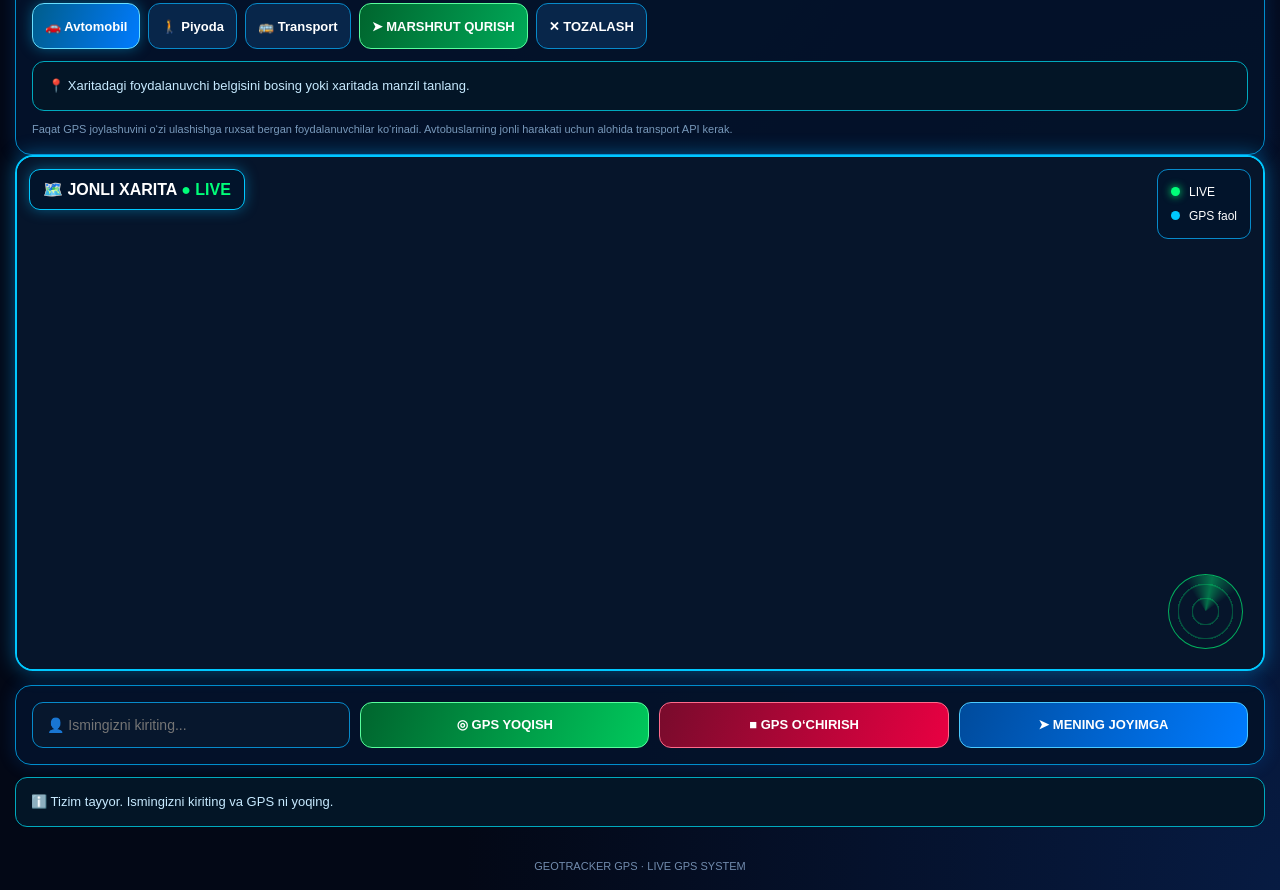
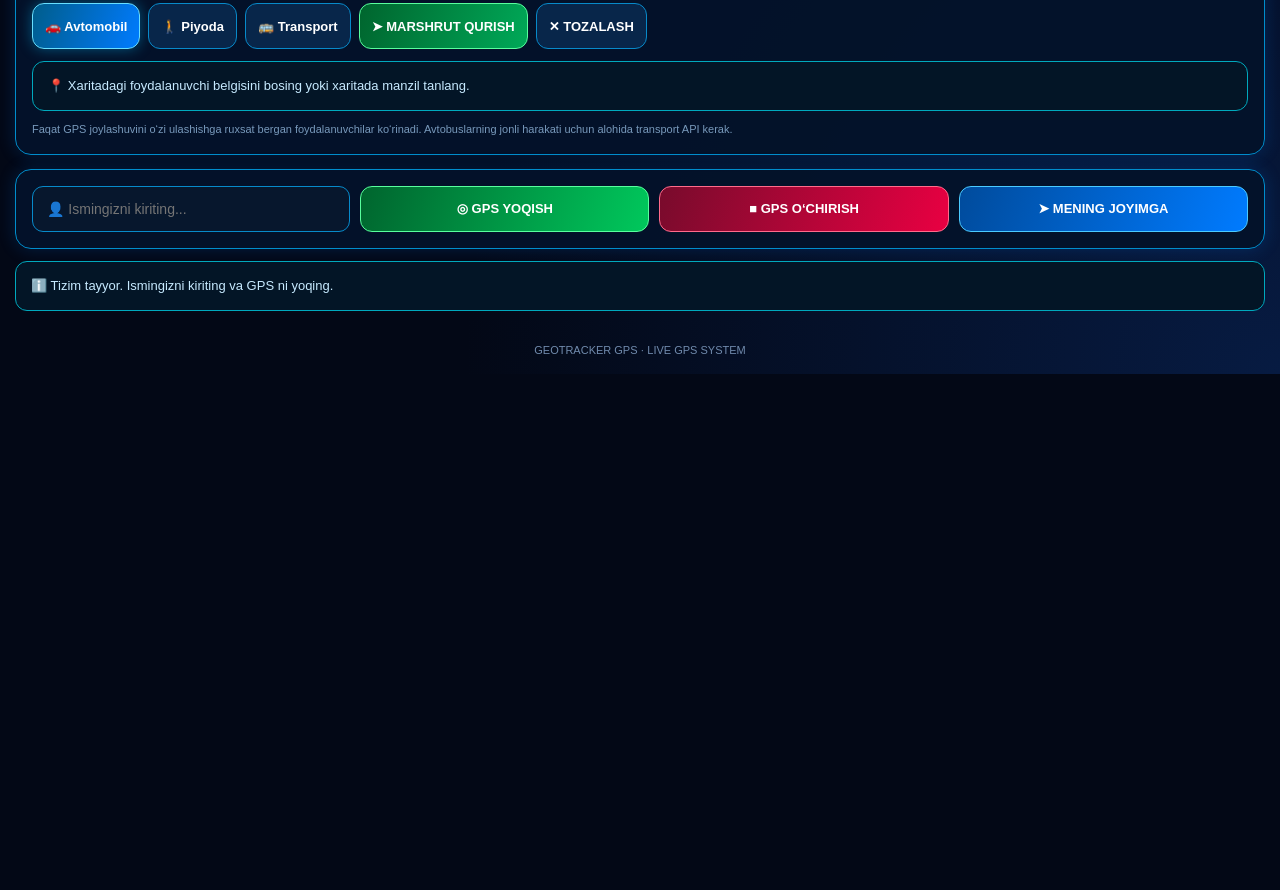
Before and after one commit to Farruxcode03/geotracker, a plain HTML site: page index.html in a window 1280 px wide. Shown: the part 875-1765 px from the top of the page. After the commit the page ends 1249 px from the top, so only its background shows below. Drawn offline with nearby package versions, Linux system fonts and the light colour scheme.

```diff
--- a/index.html
+++ b/index.html
@@ -245,22 +245,6 @@ footer{text-align:center;color:#718bad;font-size:11px;padding:18px}
    Avtobuslarning jonli harakati uchun alohida transport API kerak.
   </div>
  </section>
-
-
-
-  <section class="map-panel">
-  <div class="map-top">🗺️ JONLI XARITA <span>● LIVE</span></div>
-  <div class="legend">
-   <div><i class="dot live"></i> LIVE</div>
-   <div><i class="dot blue"></i> GPS faol</div>
-  </div>
-  <div id="map"></div>
-  <div class="radar"></div>
- </section>
-
-
-
-
 
  <section class="controls">
   <input id="username" maxlength="40" placeholder="👤 Ismingizni kiriting...">
```
